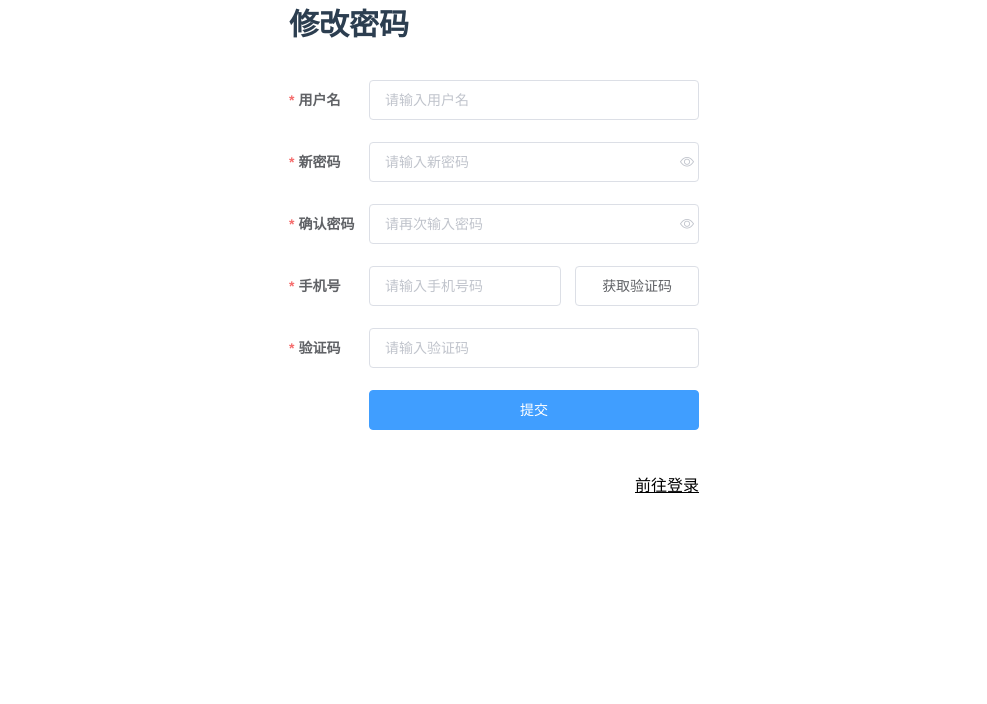
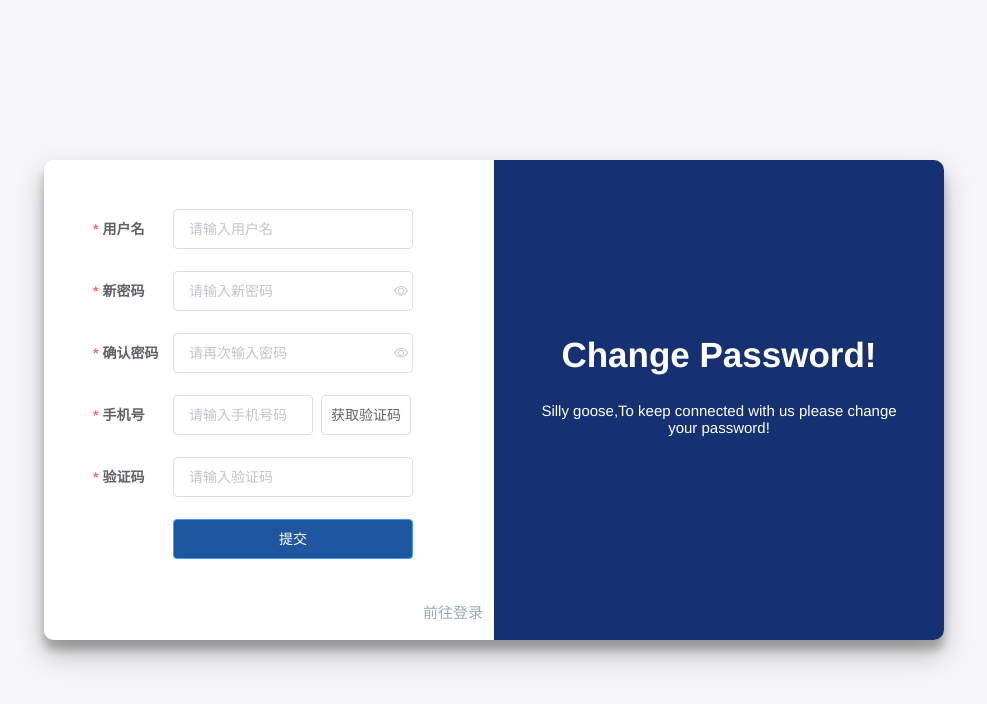
Before and after one commit to WilfredShen/kao-web, a Vue app: page /pwd in a window 1280 px wide. Shown: the top 704 px of the page, without its empty margins (146-1133 px from the left). Built offline with nearby package versions, Linux system fonts and the light colour scheme.

Commit message:
修改登录注册修改密码页面样式

```diff
--- a/src/components/admin/login.vue
+++ b/src/components/admin/login.vue
@@ -1,10 +1,12 @@
 <template>
+  <body>
+  <div
+    class="container"
+    id="container"
+  >
     <div id="admin-login-wrapper">
       <el-container>
-      <el-header>
-        <span style="text-align: left;font-weight: bold;font-size: 30px">管理员登录</span>
-      </el-header>
-      <el-main>
+        <el-main style="width: 80%;margin-left: 20px;margin-top: 85px">
           <el-form
             ref="loginForm"
             :model="loginForm"
@@ -52,18 +54,30 @@
             </el-form-item>
           </el-form>
         </el-main>
-    </el-container>
         <el-footer>
           <div style="text-align: right">
             <router-link
+              class="link"
               :to="{ path: '/login'}"
-          style="text-decoration: underline; cursor: pointer"
+              style="cursor: pointer"
             >
               前往登录
             </router-link>
           </div>
         </el-footer>
+      </el-container>
     </div>
+    <div class="overlay-container">
+      <div class="overlay">
+        <h1>welcome administrator!</h1>
+        <br>
+        <p>
+          To keep connected with us please login with your personal info
+        </p>
+      </div>
+    </div>
+  </div>
+  </body>
 </template>
 
 <script>
@@ -92,7 +106,7 @@
       };
     },
     methods: {
-      submit: function() {
+      submit: function () {
         this.$axios
           .post("/api/admin/login", {
             username: this.loginForm.username,
@@ -125,9 +139,76 @@
 
 <style scoped>
   #admin-login-wrapper {
-    width: 25%;
-    margin: auto;
-    min-width: 450px;
+    position: absolute;
+    display: flex;
+    justify-content: center;
+    align-items: center;
+    background-color: white;
+    height: 100%;
+    width: 50%;
+    padding: 0 35px;
+    transform: translateX(80%);
+  }
+
+  body {
+    display: flex;
+    justify-content: center;
+    align-items: center;
+    height: 100vh;
+    background-color: #F6F5F7;
+  }
+
+  .container {
+    position: relative;
+    width: 900px;
+    max-width: 100%;
+    min-height: 480px;
+    background-color: white;
+    box-shadow: 0 14px 28px rgba(0, 0, 0, .25), 0 10px 10px rgba(0, 0, 0, .22);
+    border-radius: 10px;
+    overflow: hidden;
+  }
+
+  .link {
+    height: 20px;
+    color: #9AA9B7;
+    text-decoration: none;
+    margin: 5px 0 15px;
+    font-size: 15px;
+    text-transform: capitalize;
+  }
+
+  h1 {
+    text-transform: capitalize;
+    font-size: 35px;
+    text-align: center;
+  }
+
+  p {
+    margin: 10px 0 30px;
+  }
+
+  .overlay-container {
+    position: absolute;
+    right: 0;
+    width: 50%;
+    height: 100%;
+    background-color: #163172;
+    overflow: hidden;
+    transform: translateX(-100%);
+  }
+
+  .overlay {
+    position: absolute;
+    display: flex;
+    height: 100%;
+    flex-direction: column;
+    justify-content: center;
+    align-items: center;
+    padding: 0 40px;
+    text-align: center;
+    color: white;
+    font-size: 15px;
   }
 
 </style>
--- a/src/components/forgot/index.vue
+++ b/src/components/forgot/index.vue
@@ -1,10 +1,12 @@
 <template>
+  <body>
+  <div
+    class="container"
+    id="container"
+  >
     <div id="forgot-wrapper">
       <el-container>
-      <el-header>
-        <span style="text-align: left;font-weight: bold;font-size: 30px">修改密码</span>
-      </el-header>
-      <el-main>
+        <el-main style="width: 80%;margin-left: 20px;margin-top: 60px">
           <el-form
             ref="forgotForm"
             :model="forgotForm"
@@ -63,10 +65,6 @@
               label="手机号"
               prop="phone"
             >
-            <el-row
-              justify="space-between"
-              type="flex"
-            >
               <el-col :span="14">
                 <el-input
                   v-model="forgotForm.phone"
@@ -75,7 +73,7 @@
               </el-col>
               <el-col :span="9">
                 <el-button
-                  style="width: 100%; padding-left: 0; padding-right: 0; text-align: center"
+                  style="width: 100%; padding-left: 0; padding-right: 0; margin-left:8px;text-align: center"
                   @click="getCode()"
                 >
                   <span v-if="status.resend > 0">{{ status.resend }} 秒后</span>
@@ -83,9 +81,9 @@
                   <span v-else>重新获取</span>
                 </el-button>
               </el-col>
-            </el-row>
             </el-form-item>
             <el-form-item
+              show-message
               class="myLogin"
               label="验证码"
               prop="code"
@@ -97,7 +95,7 @@
             </el-form-item>
             <el-form-item>
               <el-button
-              style="width: 100%"
+                style="width: 100%;background-color: #1e56a0"
                 type="primary"
                 @click="submit()"
               >
@@ -106,11 +104,12 @@
             </el-form-item>
           </el-form>
         </el-main>
-      <el-footer>
+        <el-footer style="margin-bottom: 10px">
           <div style="text-align: right">
             <router-link
+              class="link"
               :to="{ path: '/login'}"
-            style="text-decoration: underline; cursor: pointer"
+              style="cursor: pointer"
             >
               前往登录
             </router-link>
@@ -118,6 +117,17 @@
         </el-footer>
       </el-container>
     </div>
+    <div class="overlay-container">
+      <div class="overlay">
+        <h1>Change Password!</h1>
+        <br>
+        <p>
+          Silly goose,To keep connected with us please change your password!
+        </p>
+      </div>
+    </div>
+  </div>
+  </body>
 </template>
 
 <script>
@@ -170,7 +180,7 @@
       };
     },
     methods: {
-      getCode: function() {
+      getCode: function () {
         if (this.forgotForm.phone == null || this.forgotForm.phone === "") {
           this.$alert('请输入手机号！', '提示', {
             confirmButtonText: '确定',
@@ -210,7 +220,7 @@
             console.log(err.data);
           });
       },
-      submit: function() {
+      submit: function () {
         this.$axios
           .post("/api/visitor/update-password", {
             username: this.forgotForm.username,
@@ -224,13 +234,11 @@
               setTimeout(() => {
                 this.$router.push("/login");
               }, 3000);
-            } else if(res.data.status===3040){
+            } else if (res.data.status === 3040) {
               this.$message.error("修改失败！");
-            }
-            else if(res.data.status===403){
+            } else if (res.data.status === 403) {
               this.$message.error("该用户不存在！");
-            }
-            else if(res.data.status===422){
+            } else if (res.data.status === 422) {
               this.$message.error("手机号与该用户不匹配")
             }
           })
@@ -244,9 +252,76 @@
 
 <style scoped>
   #forgot-wrapper {
-    width: 25%;
-    margin: auto;
-    min-width: 450px;
+    position: absolute;
+    display: flex;
+    justify-content: center;
+    align-items: center;
+    background-color: white;
+    height: 100%;
+    width: 50%;
+    padding: 0 35px;
+    transform: translateX(-5%);
+  }
+
+  body {
+    display: flex;
+    justify-content: center;
+    align-items: center;
+    height: 100vh;
+    background-color: #F6F5F7;
+  }
+
+  .container {
+    position: relative;
+    width: 900px;
+    max-width: 100%;
+    min-height: 480px;
+    background-color: white;
+    box-shadow: 0 14px 28px rgba(0, 0, 0, .25), 0 10px 10px rgba(0, 0, 0, .22);
+    border-radius: 10px;
+    overflow: hidden;
+  }
+
+  .link {
+    height: 20px;
+    color: #9AA9B7;
+    text-decoration: none;
+    margin: 5px 0 15px;
+    font-size: 15px;
+    text-transform: capitalize;
+  }
+
+  h1 {
+    text-transform: capitalize;
+    font-size: 35px;
+    text-align: center;
+  }
+
+  p {
+    margin: 10px 0 30px;
+  }
+
+  .overlay-container {
+    position: absolute;
+    right: 0;
+    width: 50%;
+    height: 100%;
+    background-color: #163172;
+    overflow: hidden;
+    transform: translateX(0%);
+  }
+
+  .overlay {
+    position: absolute;
+    display: flex;
+    height: 100%;
+    flex-direction: column;
+    justify-content: center;
+    align-items: center;
+    padding: 0 40px;
+    text-align: center;
+    color: white;
+    font-size: 15px;
   }
 
   .el-icon-view {
--- a/src/components/login/index.vue
+++ b/src/components/login/index.vue
@@ -1,11 +1,12 @@
 <template>
-  <div id="total">
+  <body>
+  <div
+    class="container"
+    id="container"
+  >
     <div id="login-wrapper">
       <el-container>
-        <el-header style="text-align: left;font-weight: bold;font-size: 30px">
-          <span>登录</span>
-        </el-header>
-        <el-main>
+        <el-main style="width: 80%;margin-left: 20px;margin-top: 80px">
           <el-form
             ref="loginForm"
             :model="loginForm"
@@ -56,20 +57,23 @@
         <el-footer>
           <div style="text-align: right">
             <router-link
+              class="link"
               :to="{ path: '/admin/login'}"
-              style="margin-right: 1.4rem; text-decoration: underline; cursor: pointer;"
+              style="margin-right: 1.5rem;cursor: pointer;"
             >
               管理员登录
             </router-link>
             <router-link
+              class="link"
               :to="{ path: '/register'}"
-              style="margin-right: 1.4rem; text-decoration: underline; cursor: pointer;"
+              style="margin-right: 1.5rem;cursor: pointer;"
             >
               注册账号
             </router-link>
             <router-link
+              class="link"
               :to="{ path: '/pwd' }"
-              style="text-decoration: underline; cursor: pointer;"
+              style="margin-right: 1.5rem;cursor: pointer;"
             >
               忘记密码
             </router-link>
@@ -77,7 +81,18 @@
         </el-footer>
       </el-container>
     </div>
+    <div class="overlay-container">
+      <div class="overlay">
+        <h1>welcome back!</h1>
+        <br>
+        <p>
+          To keep connected with us please login with your personal info
+        </p>
+      </div>
+    </div>
   </div>
+
+  </body>
 </template>
 
 <script>
@@ -139,10 +154,76 @@
 </script>
 
 <style scoped>
+  body {
+    display: flex;
+    justify-content: center;
+    align-items: center;
+    height: 100vh;
+    background-color: #F6F5F7;
+  }
+
+  .container {
+    position: relative;
+    width: 900px;
+    max-width: 100%;
+    min-height: 480px;
+    background-color: white;
+    box-shadow: 0 14px 28px rgba(0, 0, 0, .25), 0 10px 10px rgba(0, 0, 0, .22);
+    border-radius: 10px;
+    overflow: hidden;
+  }
 
   #login-wrapper {
-    width: 25%;
-    margin: auto;
+    position: absolute;
+    display: flex;
+    justify-content: center;
+    align-items: center;
+    background-color: white;
+    height: 100%;
+    width: 50%;
+    padding: 0 35px;
+    transform: translateX(80%);
   }
 
+  .link {
+    height: 20px;
+    color: #9AA9B7;
+    text-decoration: none;
+    margin: 5px 0 15px;
+    font-size: 15px;
+    text-transform: capitalize;
+  }
+
+  h1 {
+    text-transform: capitalize;
+    font-size: 35px;
+    text-align: center;
+  }
+
+  p {
+    margin: 10px 0 30px;
+  }
+
+  .overlay-container {
+    position: absolute;
+    right: 0;
+    width: 50%;
+    height: 100%;
+    background-color: #163172;
+    overflow: hidden;
+    transform: translateX(-100%);
+  }
+
+  .overlay {
+    position: absolute;
+    display: flex;
+    height: 100%;
+    flex-direction: column;
+    justify-content: center;
+    align-items: center;
+    padding: 0 40px;
+    text-align: center;
+    color: white;
+    font-size: 15px;
+  }
 </style>
--- a/src/components/register/index.vue
+++ b/src/components/register/index.vue
@@ -1,10 +1,12 @@
 <template>
+  <body>
+  <div
+    class="container"
+    id="container"
+  >
     <div id="register-wrapper">
       <el-container>
-      <el-header>
-        <span style="text-align: left;font-weight: bold;font-size: 30px">注册</span>
-      </el-header>
-      <el-main>
+        <el-main style="width: 80%;margin-left: 20px;margin-top: 60px">
           <el-form
             ref="registerForm"
             :model="registerForm"
@@ -106,11 +108,12 @@
             </el-form-item>
           </el-form>
         </el-main>
-      <el-footer>
-        <div style="text-align: right">
+        <el-footer style="margin-bottom: 10px">
+          <div style="text-align: right;">
             <router-link
+              class="link"
               :to="{ path: '/login'}"
-            style="text-decoration: underline; cursor: pointer"
+              style="cursor: pointer"
             >
               前往登录
             </router-link>
@@ -118,6 +121,17 @@
         </el-footer>
       </el-container>
     </div>
+    <div class="overlay-container">
+      <div class="overlay">
+        <h1>Hello Friend!</h1>
+        <br>
+        <p>
+          Enter your personal details and start journey with us!
+        </p>
+      </div>
+    </div>
+  </div>
+  </body>
 </template>
 
 <script>
@@ -170,7 +184,7 @@
       };
     },
     methods: {
-      getCode: function() {
+      getCode: function () {
         if (this.registerForm.phone == null || this.registerForm.phone === "") {
           this.$alert('请输入手机号！', '提示', {
             confirmButtonText: '确定',
@@ -210,7 +224,7 @@
             console.log(err.data);
           });
       },
-      submit: function() {
+      submit: function () {
         console.log(this.registerForm);
         this.$axios
           .post("/api/visitor/register", {
@@ -231,8 +245,7 @@
               this.$message.error("注册失败！该用户名已经存在")
             } else if (res.data.status === 425) {
               this.$message.error("注册失败！验证码错误")
-            }
-            else{
+            } else {
               this.$message.error("注册失败！")
             }
           })
@@ -246,9 +259,76 @@
 
 <style scoped>
   #register-wrapper {
-    width: 25%;
-    margin: auto;
-    min-width: 450px;
+    position: absolute;
+    display: flex;
+    justify-content: center;
+    align-items: center;
+    background-color: white;
+    height: 100%;
+    width: 50%;
+    padding: 0 35px;
+    transform: translateX(-5%);
+  }
+
+  body {
+    display: flex;
+    justify-content: center;
+    align-items: center;
+    height: 100vh;
+    background-color: #F6F5F7;
+  }
+
+  .container {
+    position: relative;
+    width: 900px;
+    max-width: 100%;
+    min-height: 480px;
+    background-color: white;
+    box-shadow: 0 14px 28px rgba(0, 0, 0, .25), 0 10px 10px rgba(0, 0, 0, .22);
+    border-radius: 10px;
+    overflow: hidden;
+  }
+
+  .link {
+    height: 20px;
+    color: #9AA9B7;
+    text-decoration: none;
+    margin: 5px 0 15px;
+    font-size: 15px;
+    text-transform: capitalize;
+  }
+
+  h1 {
+    text-transform: capitalize;
+    font-size: 40px;
+    text-align: center;
+  }
+
+  p {
+    margin: 10px 0 30px;
+  }
+
+  .overlay-container {
+    position: absolute;
+    right: 0;
+    width: 50%;
+    height: 100%;
+    background-color: #163172;
+    overflow: hidden;
+    transform: translateX(0%);
+  }
+
+  .overlay {
+    position: absolute;
+    display: flex;
+    height: 100%;
+    flex-direction: column;
+    justify-content: center;
+    align-items: center;
+    padding: 0 40px;
+    text-align: center;
+    color: white;
+    font-size: 15px;
   }
 
   .el-icon-view {
```
Lines whose indentation alone changed are shown as unchanged.
